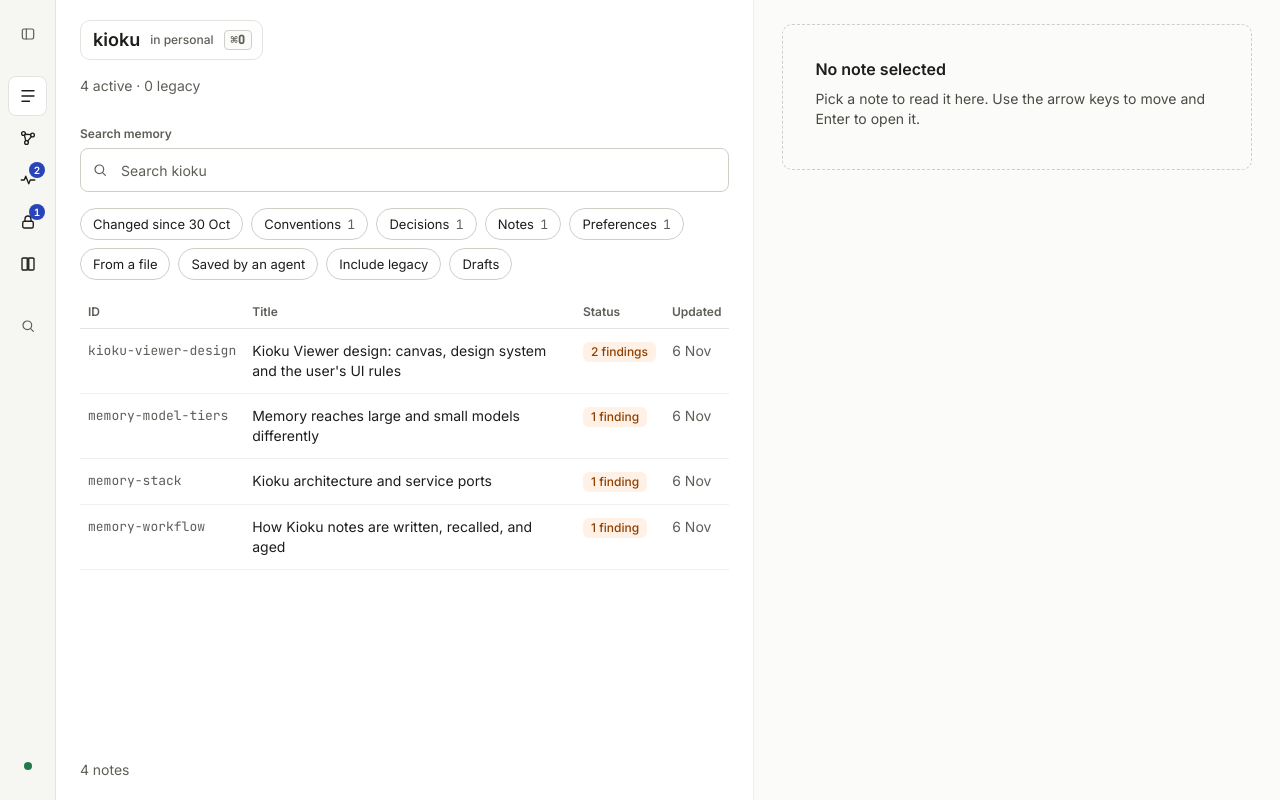
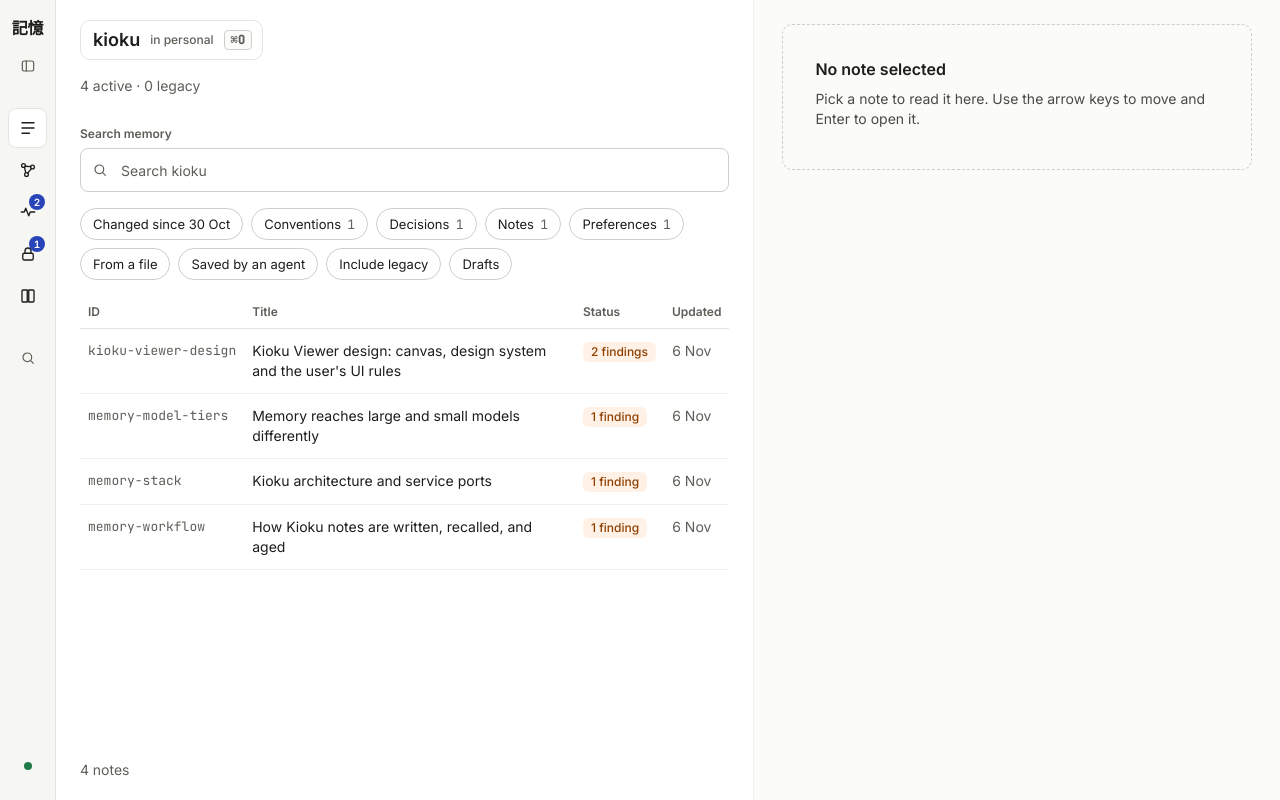
Before and after one commit to Jpgomesf/kioku, a React (Vite) app in the folder viewer/: page / in a window 1280 px wide. Built offline with nearby package versions, Linux system fonts and the light colour scheme.

Commit message:
feat(viewer): show the 記憶 kanji at the top of the collapsed sidebar

```diff
--- a/viewer/src/components/shell/Sidebar.tsx
+++ b/viewer/src/components/shell/Sidebar.tsx
@@ -220,11 +220,11 @@ export function Sidebar({ route }: SidebarProps) {
   return (
     <nav className="k-sidebar" aria-label="Views and areas" data-collapsed={collapsed || undefined}>
       <div className="sidebar-top">
-        {collapsed ? null : (
-          <div className="k-brand">
-            Kioku <span lang="ja">記憶</span>
-          </div>
-        )}
+        {/* In the rail the brand is its kanji alone, which reads "kioku". */}
+        <div className="k-brand" title={collapsed ? "Kioku" : undefined}>
+          {collapsed ? null : "Kioku "}
+          <span lang="ja">記憶</span>
+        </div>
         <button
           type="button"
           className="k-btn k-btn-icon"
--- a/viewer/src/styles/base.css
+++ b/viewer/src/styles/base.css
@@ -87,6 +87,19 @@ body {
 .k-sidebar[data-collapsed] .sidebar-recent-head {
   justify-content: center;
   padding: 0;
+}
+/* The kanji on top, the toggle under it. */
+.k-sidebar[data-collapsed] .sidebar-top {
+  flex-direction: column;
+  gap: var(--space-8);
+}
+.k-sidebar[data-collapsed] .k-brand {
+  padding: 0;
+}
+.k-sidebar[data-collapsed] .k-brand span {
+  font-size: 16px;
+  font-weight: 600;
+  color: var(--fg);
 }
 .k-sidebar[data-collapsed] .k-nav-item,
 .k-sidebar[data-collapsed] .sidebar-services-toggle {
```
Also changed, not shown: 1 other file (tests, documents, lock files or other folders).
